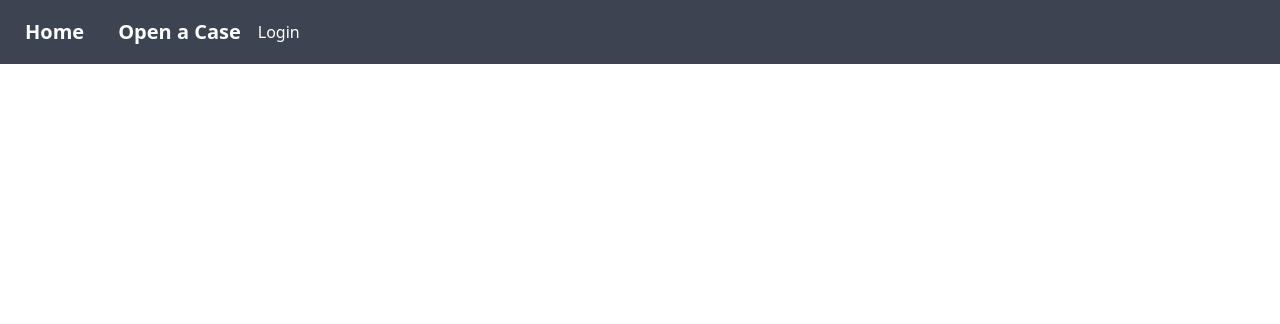
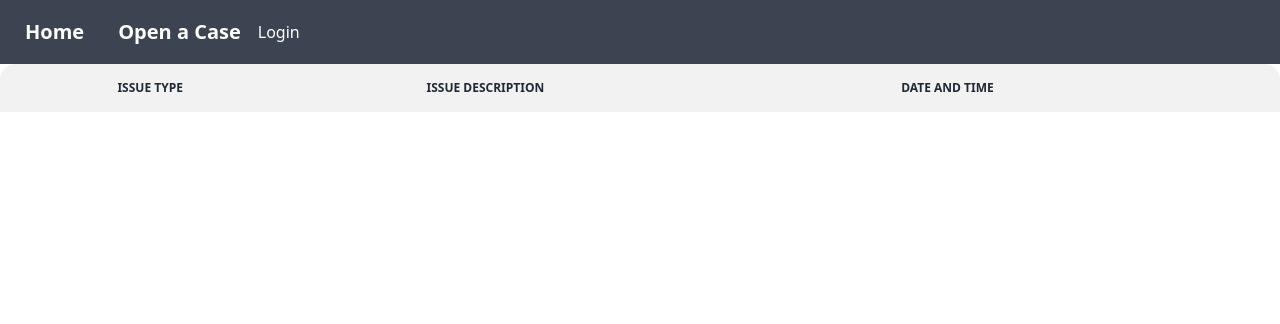
Before and after one commit to Jumazur22/Django_ticket_app, a Django app: page /index in a window 1280 px wide. Shown: the top 324 px of the page. Run offline with Django 4.2, Linux system fonts and the light colour scheme; lists and menus that the app fills with data are empty; some libraries are stand-ins or nearby versions.

Commit message:
Adding active ticket table to homepage

```diff
--- a/uniproject/ticket_app/templates/index.html
+++ b/uniproject/ticket_app/templates/index.html
@@ -2,4 +2,19 @@
 
 {% block content %}
 
+<div class="overflow-x-auto">
+    <table class="table w-full">
+        {% comment %} Headings {% endcomment %}
+        <thead>
+            <tr>
+                <th></th>
+                <th>Issue Type</th>
+                <th>Issue Description</th>
+                <th>Date and Time</th>
+            </tr>
+        </thead>
+        <tbody>
+            <tr>
+
+
 {% endblock %}
```
Also changed, not shown: uniproject/db.sqlite3.
